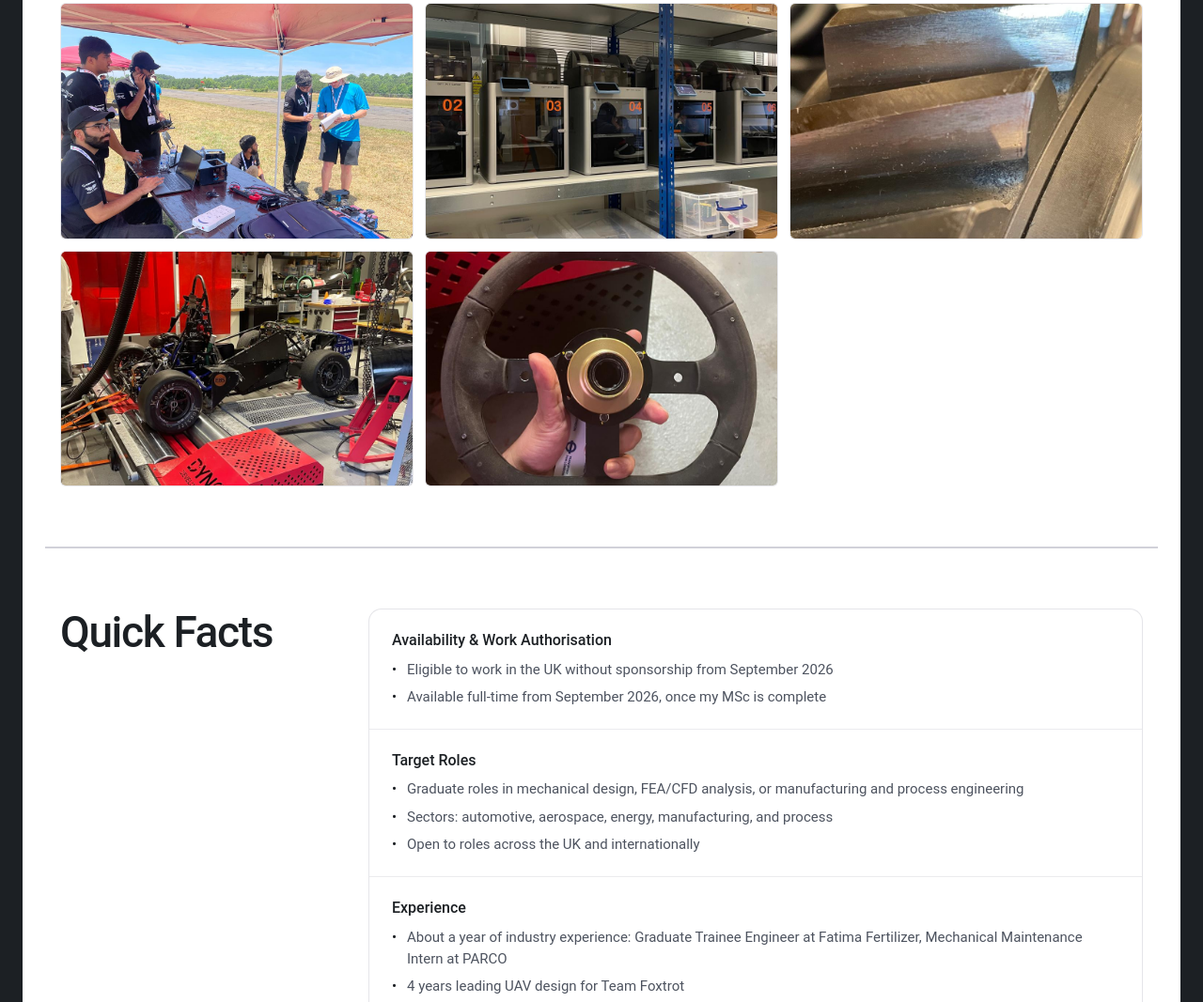
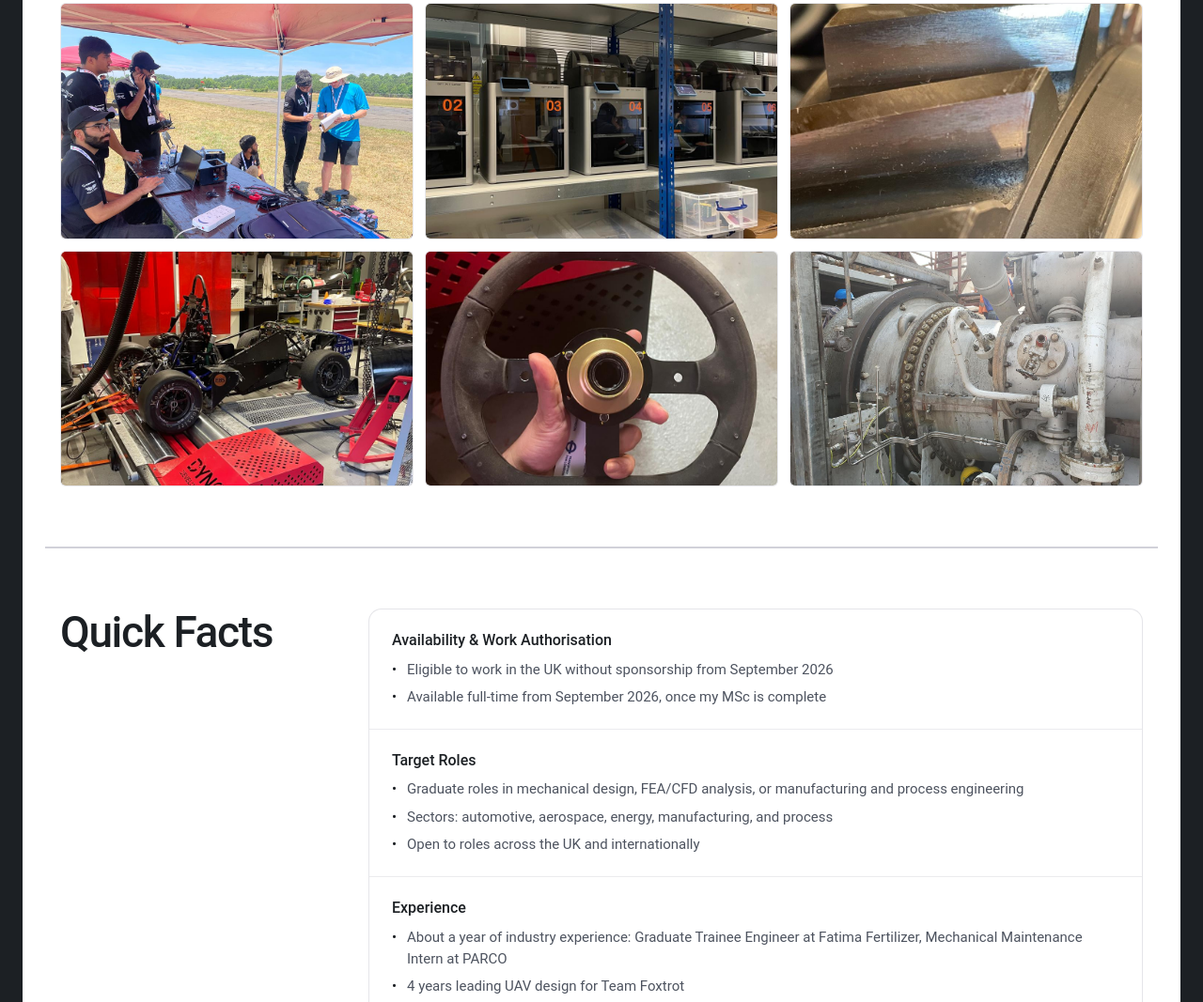
Before and after one commit to ahmed3819350-bot/ahmad-website, a plain HTML site: page index.html in a window 1280 px wide. Shown: the part 1149-2216 px from the top of the page at 94% size. Drawn offline with Linux system fonts and the light colour scheme; a script that the page names is missing.

Commit message:
Fill homepage highlights grid with new sixth photo
Co-Authored-By: Claude Sonnet 5 <noreply@anthropic.com>

```diff
--- a/index.html
+++ b/index.html
@@ -203,6 +203,12 @@
               </div>
             </div>
 
+            <div class="highlight-card">
+              <div class="highlight-card-img">
+                <img loading="lazy" src="assets/homepage photos/WhatsApp Image 2026-09-24 at 5.29.01 PM.jpeg" alt="" />
+              </div>
+            </div>
+
           </div>
         </div>
       </section>
```
Also changed, not shown: assets/homepage photos/WhatsApp Image 2026-09-24 at 5.29.01 PM.jpeg (added).
